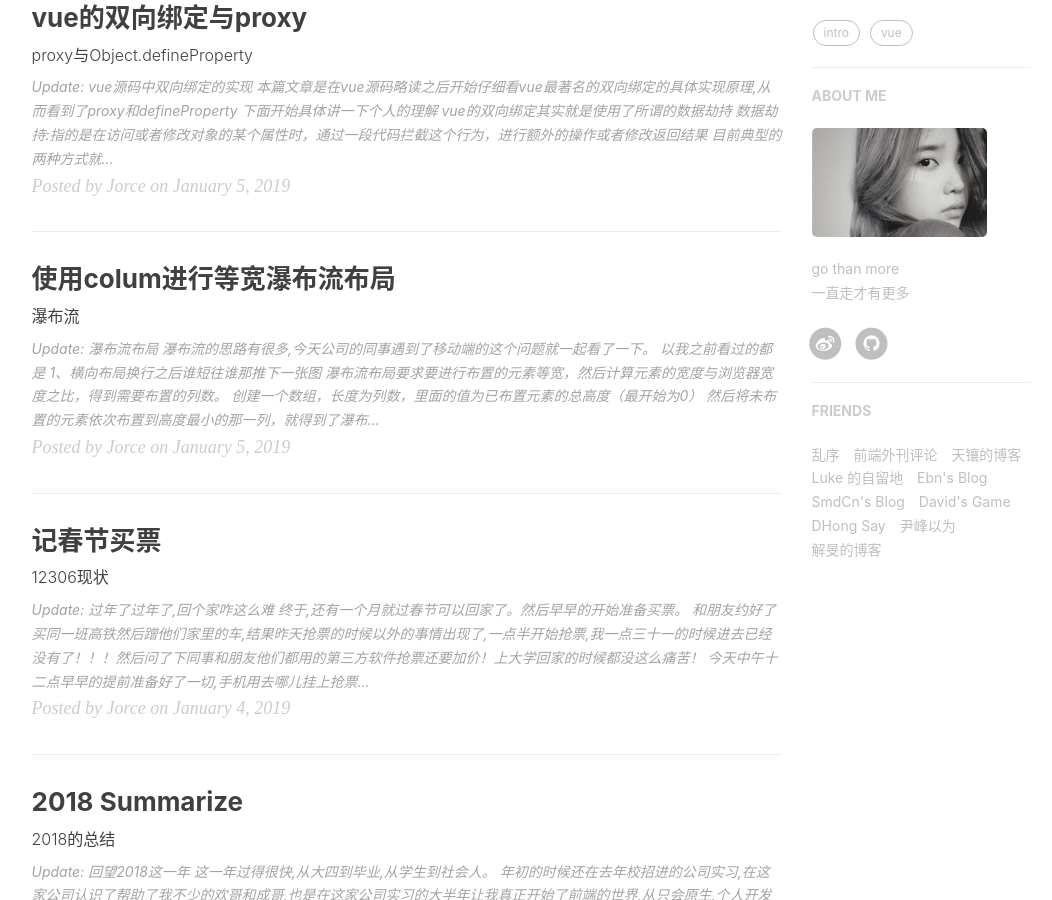
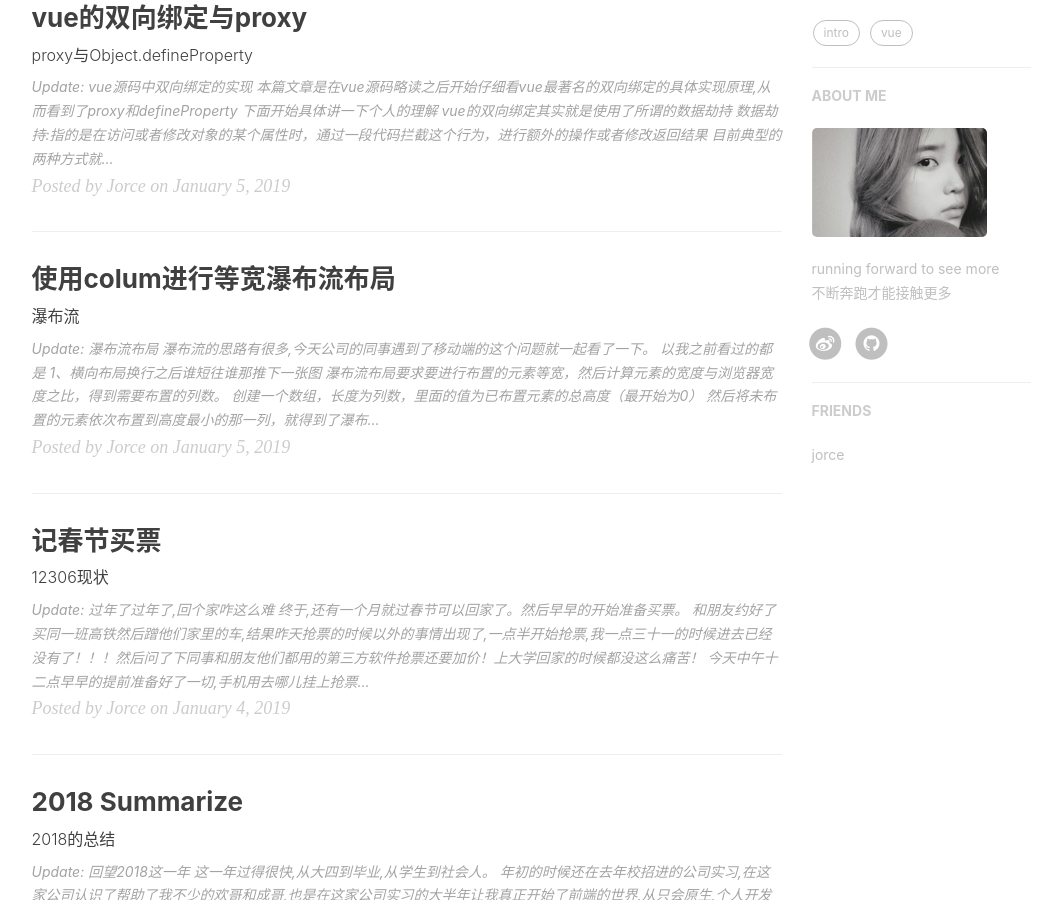
Before and after one commit to Jorce-Li/Jorce-Li.github.io, a Jekyll site: the page built from index.html, in a window 1280 px wide and 900 px high, scrolled down 467 px. Shown: the whole window, without its empty margins (136-1188 px from the left). Built offline with Jekyll 4.4.1, drawn with Linux system fonts in a browser that asks for light colours; nearby versions of some CDN libraries; the list of posts is cut into pages by our own code; comment, search, counter and statistics services are not loaded.

Commit message:
update profile

```diff
--- a/_config.yml
+++ b/_config.yml
@@ -78,7 +78,7 @@ ga_domain: jorce.top
 
 # Sidebar settings
 sidebar: true                           # whether or not using Sidebar.
-sidebar-about-description: "go than more<br>一直走才有更多"
+sidebar-about-description: "running forward to see more<br>不断奔跑才能接触更多 "
 sidebar-avatar: /img/iu1.jpg      # use absolute URL, seeing it's used in both `/` and `/about/`
 
 
@@ -106,34 +106,7 @@ friends: [
     #     title: "Su",
     #     href: "http://su.gallery/"
     # },{
-        title: "乱序",
-        href: "http://mida.re/"
-    },{
-        title: "前端外刊评论",
-        href: "http://qianduan.guru/"
-    },{
-        title: "天镶的博客",
-        href: "http://lingyu.wang/"
-    },{
-        title: "Luke 的自留地",
-        href: "http://hmqk1995.github.io"
-    },{
-        title: "Ebn's Blog",
-        href: "http://ebnbin.com/"
-    },{
-        title: "SmdCn's Blog",
-        href: "http://blog.smdcn.net"
-    },{
-        title: "David's Game",
-        href: "https://www.ruoyaowu.com/"
-    },{
-        title: "DHong Say",
-        href: "http://dhong.co"
-    },{
-        title: "尹峰以为",
-        href: "http://ingf.github.io/"
-    },{
-        title: "解旻的博客",
-        href: "http://xieminis.me/"
+        title: "jorce",
+        href: "https://jorce.top/"
     }
 ]
```
Also changed, not shown: portfolio/index.html (+8 -9 lines), portfolio/images/embark.png (added).
